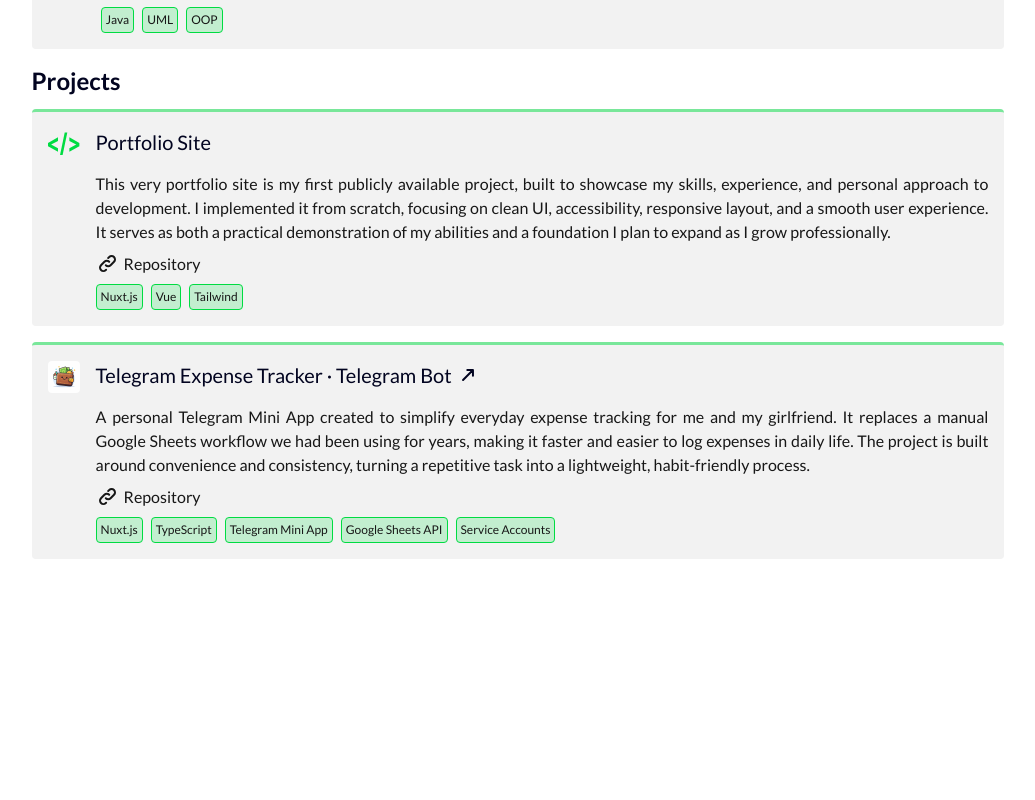
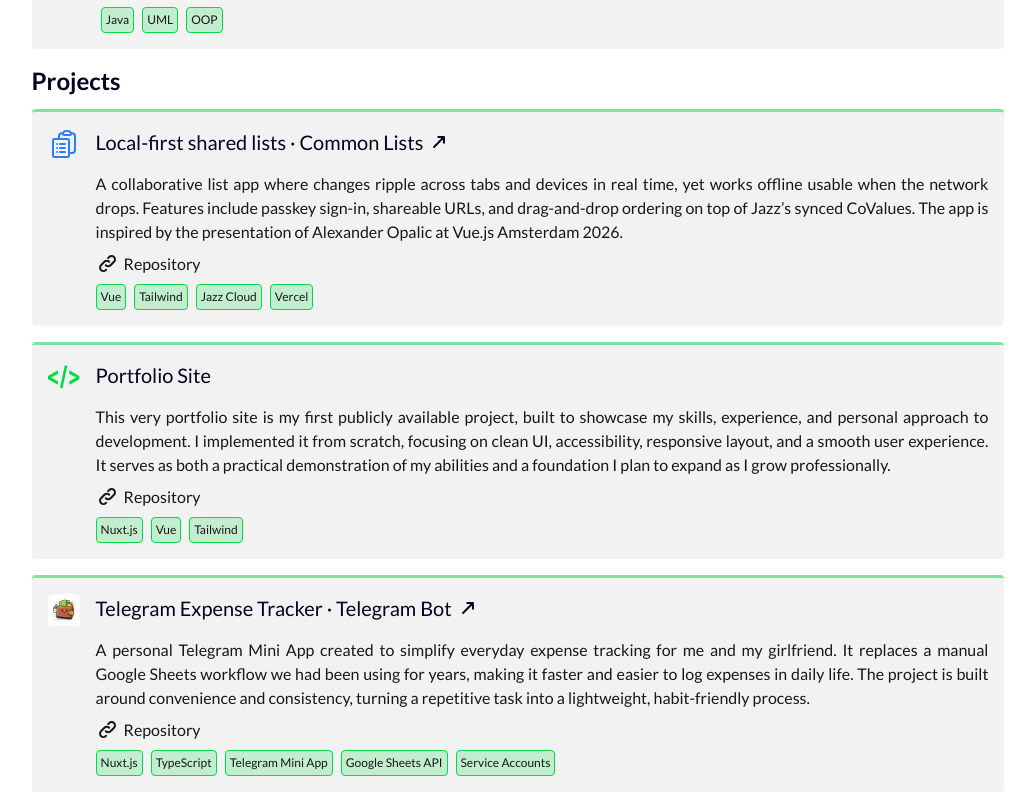
Before and after one commit to valerijs-f/personal-page, a Nuxt app: page /Home in a window 1280 px wide. Shown: the part 857-1657 px from the top of the page, without its empty margins (122-1157 px from the left). Before the commit the page ends 1424 px from the top, so only its background shows below. Built offline with nearby package versions, Linux system fonts and the light colour scheme.

Commit message:
Added 'Shared Lists' to the list of projects

```diff
--- /dev/null
+++ b/app/components/icons/CommonListIcon.vue
@@ -0,0 +1,16 @@
+<template>
+  <svg
+    xmlns="http://www.w3.org/2000/svg"
+    fill="none"
+    viewBox="0 0 24 24"
+    stroke-width="1.5"
+    stroke="#2b7fff"
+    aria-hidden="true"
+  >
+    <path
+      stroke-linecap="round"
+      stroke-linejoin="round"
+      d="M9 12h3.75M9 15h3.75M9 18h3.75m3 .75H18a2.25 2.25 0 0 0 2.25-2.25V6.108c0-1.135-.845-2.098-1.976-2.192a48.424 48.424 0 0 0-1.123-.08m-5.801 0c-.065.21-.1.433-.1.664 0 .414.336.75.75.75h4.5a.75.75 0 0 0 .75-.75 2.25 2.25 0 0 0-.1-.664m-5.8 0A2.251 2.251 0 0 1 13.5 2.25H15c1.012 0 1.867.668 2.15 1.586m-5.8 0c-.376.023-.75.05-1.124.08C9.095 4.01 8.25 4.973 8.25 6.108V8.25m0 0H4.875c-.621 0-1.125.504-1.125 1.125v11.25c0 .621.504 1.125 1.125 1.125h9.75c.621 0 1.125-.504 1.125-1.125V9.375c0-.621-.504-1.125-1.125-1.125H8.25ZM6.75 12h.008v.008H6.75V12Zm0 3h.008v.008H6.75V15Zm0 3h.008v.008H6.75V18Z"
+    />
+  </svg>
+</template>
--- a/app/content/text.ts
+++ b/app/content/text.ts
@@ -63,6 +63,17 @@
       },
     ],
     projectsList: [
+      {
+        role: 'Local-first shared lists',
+        company: 'Common Lists',
+        companyUrl: 'https://common-list.valerijs.dev/',
+        skills: ['Vue', 'Tailwind', 'Jazz Cloud', 'Vercel'],
+        icon: 'CommonListIcon',
+        repository: {
+          link: 'https://github.com/valerijs-f/common-list',
+        },
+        description: `A collaborative list app where changes ripple across tabs and devices in real time, yet works offline usable when the network drops. Features include passkey sign-in, shareable URLs, and drag-and-drop ordering on top of Jazz’s synced CoValues. The app is inspired by the presentation of Alexander Opalic at Vue.js Amsterdam 2026.`,
+      },
       {
         role: 'Portfolio Site',
         skills: ['Nuxt.js', 'Vue', 'Tailwind'],
--- a/app/pages/Home.vue
+++ b/app/pages/Home.vue
@@ -70,6 +70,7 @@
 </template>
 
 <script setup>
+import CommonListIcon from '~/components/icons/CommonListIcon.vue'
 import LogoMinimalIcon from '~/components/icons/LogoMinimalIcon.vue'
 import ExperienceCard from '~/components/ExperienceCard.vue'
 import TrackerImage from '~/assets/img/tracker-logo.png'
@@ -82,7 +83,7 @@
 
 const experiences = text.home.experiences
 
-const iconByKey = { LogoMinimalIcon }
+const iconByKey = { CommonListIcon, LogoMinimalIcon }
 const imageByKey = { 'tracker-logo': TrackerImage }
 
 const projects = text.home.projectsList.map((p) => ({
```
